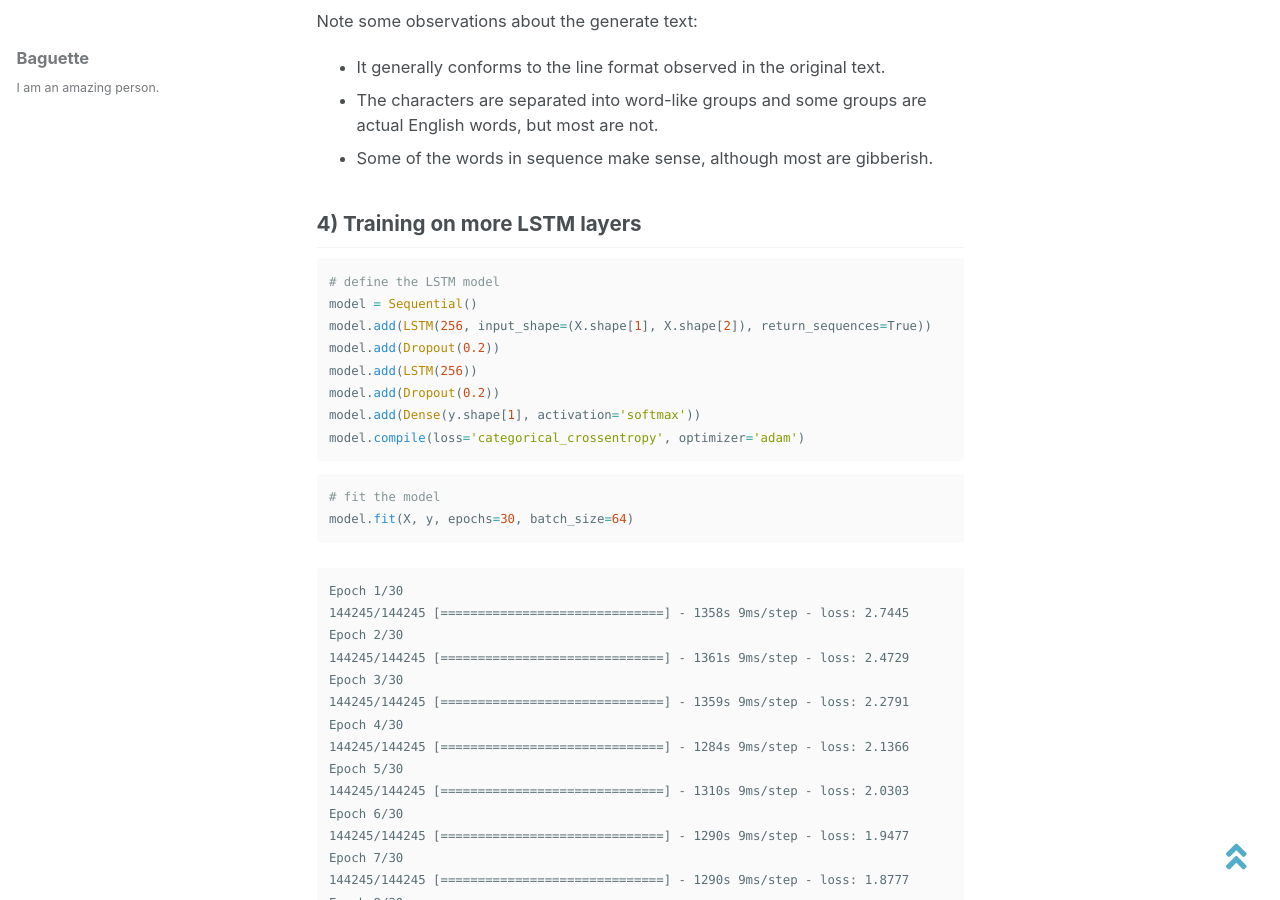
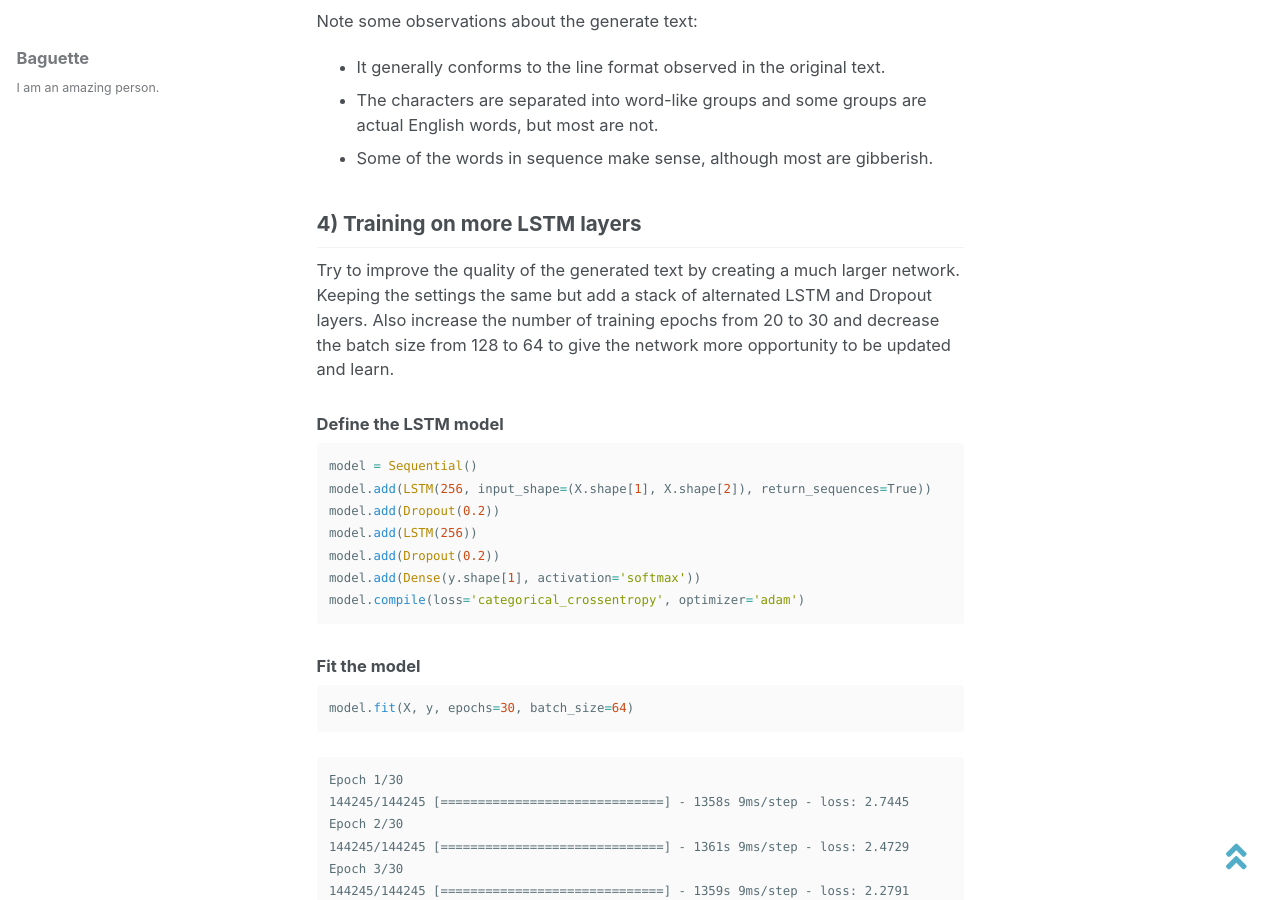
Before and after one commit to baguettexci/baguettexci.gituhb.io, a Jekyll site: the page built from _posts/2018-10-20-Generating-Text.md, in a window 1280 px wide and 900 px high, scrolled down 6536 px. Built offline with Jekyll 4.4.1, drawn with Linux system fonts in a browser that asks for light colours; nearby versions of some CDN libraries.

Commit message:
Update 2018-10-20-Generating-Text.md

````diff
--- a/_posts/2018-10-20-Generating-Text.md
+++ b/_posts/2018-10-20-Generating-Text.md
@@ -266,8 +266,11 @@ Note some observations about the generate text:
 * Some of the words in sequence make sense, although most are gibberish.
 
 ## 4) Training on more LSTM layers
+Try to improve the quality of the generated text by creating a much larger network.
+<br/>
+Keeping the settings the same but add a stack of alternated LSTM and Dropout layers. Also increase the number of training epochs from 20 to 30 and decrease the batch size from 128 to 64 to give the network more opportunity to be updated and learn.
+### Define the LSTM model
 ```python
-# define the LSTM model
 model = Sequential()
 model.add(LSTM(256, input_shape=(X.shape[1], X.shape[2]), return_sequences=True))
 model.add(Dropout(0.2))
@@ -276,9 +279,8 @@ model.add(Dropout(0.2))
 model.add(Dense(y.shape[1], activation='softmax'))
 model.compile(loss='categorical_crossentropy', optimizer='adam')
 ```
-
+### Fit the model
 ```python
-# fit the model
 model.fit(X, y, epochs=30, batch_size=64)
 ```
 {% highlight text %}
````
